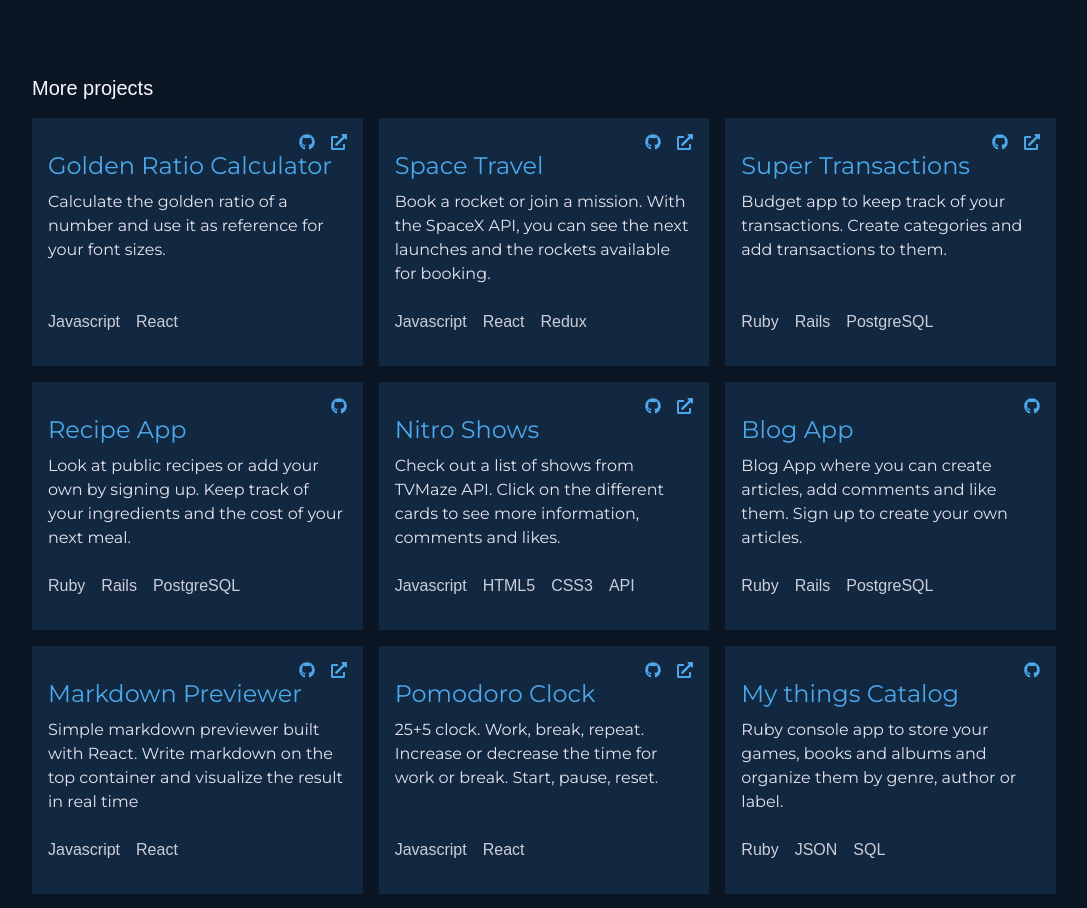
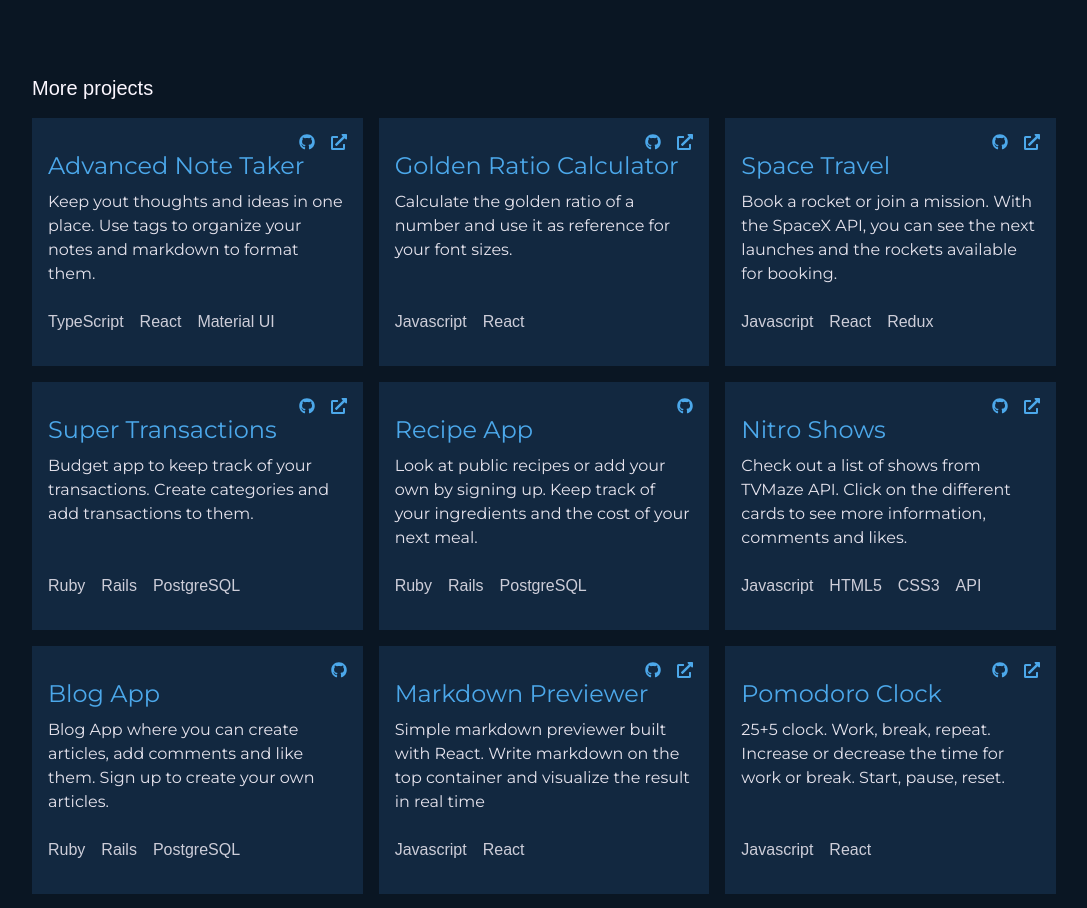
Before and after one commit to tomasesquivelgc/Portfolio, a React (Vite) app: page / in a window 1280 px wide. Shown: the part 2074-2982 px from the top of the page, without its empty margins (96-1183 px from the left). Built offline with nearby package versions, Linux system fonts and the light colour scheme; a web font is replaced by a local one.

Commit message:
add note taker app

```diff
--- a/src/data/others.js
+++ b/src/data/others.js
@@ -1,4 +1,11 @@
 const moreProjects = [
+  {
+    title: 'Advanced Note Taker',
+    technologies: ['TypeScript', 'React', 'Material UI'],
+    description: 'Keep yout thoughts and ideas in one place. Use tags to organize your notes and markdown to format them.',
+    link: 'taupe-cupcake-dc5afd.netlify.app',
+    codeLink: 'https://github.com/tomasesquivelgc/Note-Taking-App',
+  },
   {
     title: 'Golden Ratio Calculator',
     technologies: ['Javascript', 'React'],
```
